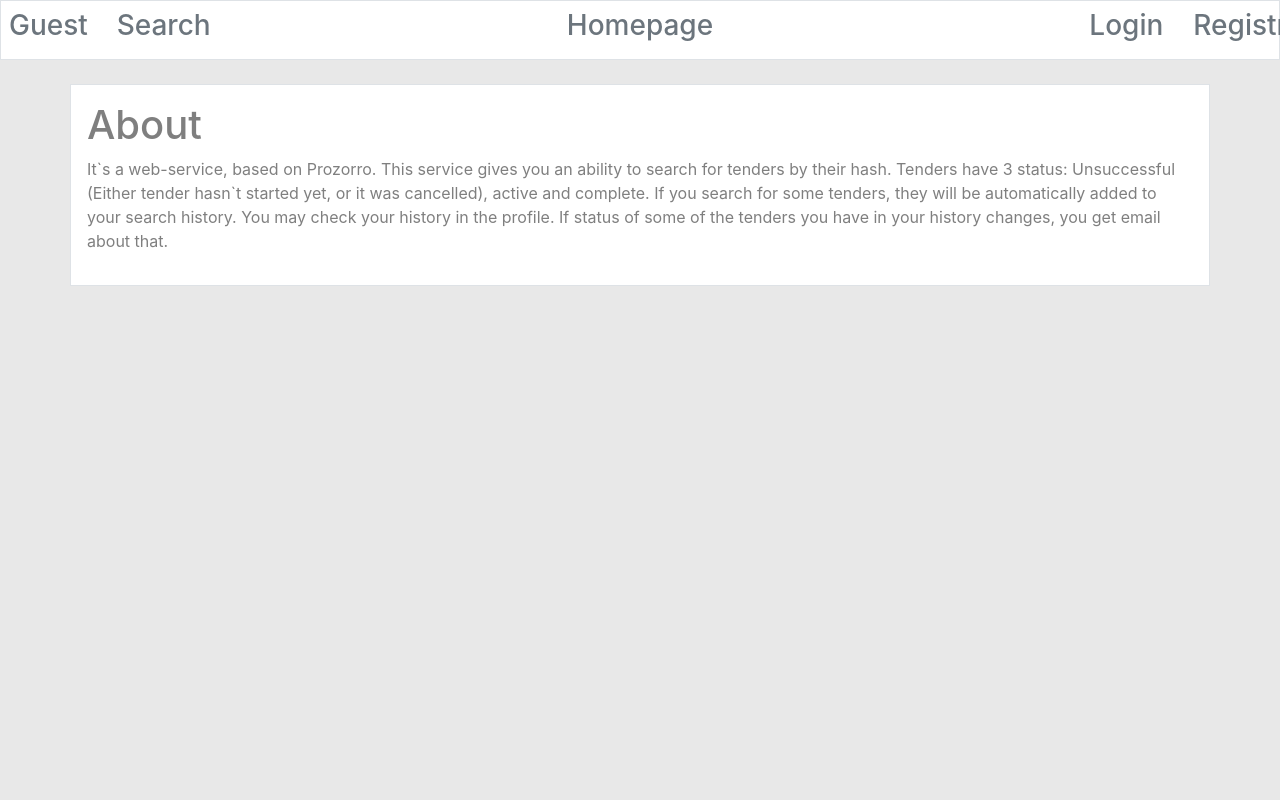
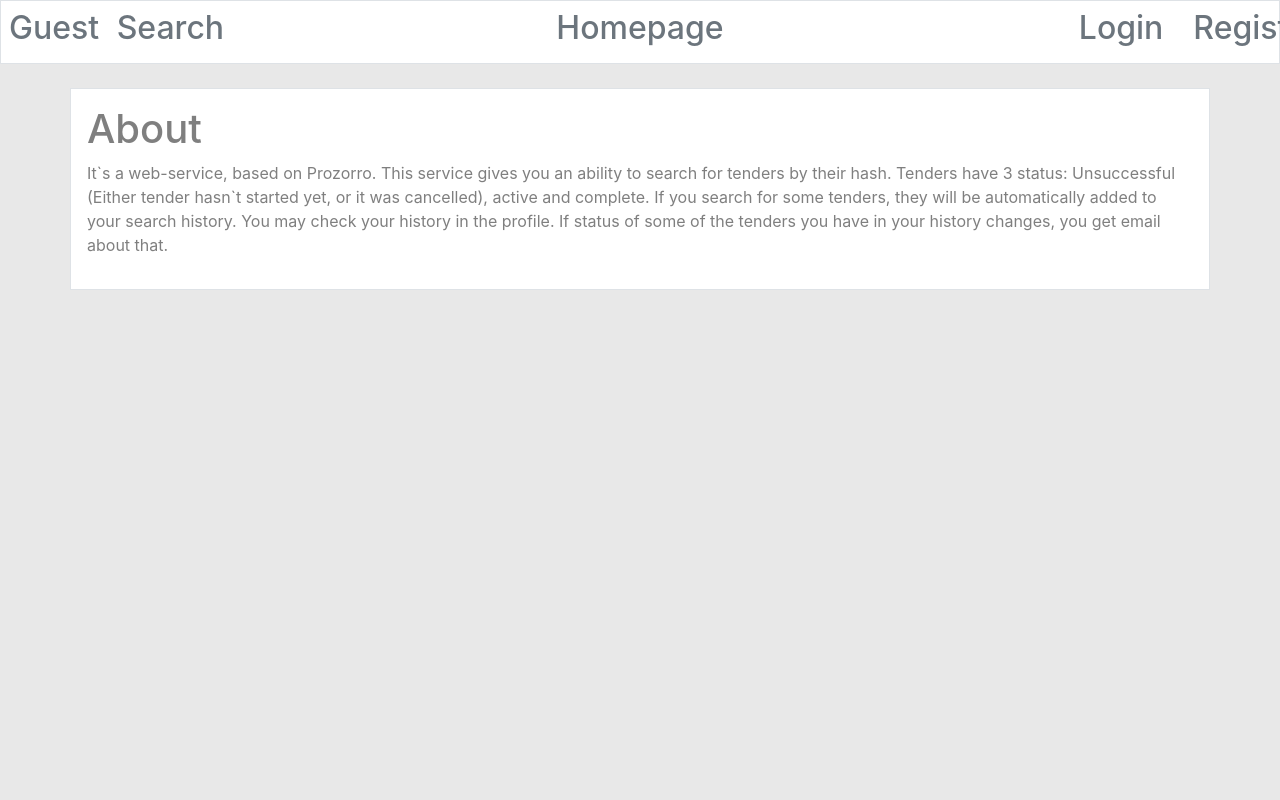
Before and after one commit to Alekseev0/ProzorroProject, a Django app: page /homepage/ in a window 1280 px wide. Run offline with Django 3.2, Linux system fonts and the light colour scheme; parts of the project's set-up code (start-up, migrations or seed data) failed here and were passed over; some libraries are stand-ins or nearby versions.

Commit message:
Final commit

```diff
--- a/MonitoringService/templates/base.html
+++ b/MonitoringService/templates/base.html
@@ -17,62 +17,62 @@
                 {% if user.is_authenticated %}
 
                     <div class="col-1">
-                        <h3 class="text-left">
+                        <h2 class="text-left">
                             <a href="{% url 'profile' %}" class="text-secondary">{{user}}</a>
-                        </h3>
+                        </h2>
                     </div>
 
                     <div class="col-1">
-                        <h3 class="text-left">
+                        <h2 class="text-left">
                             <a href="{% url 'tender_search' %}" class="text-secondary">Search</a>
-                        </h3>
+                        </h2>
                     </div>
 
                     <div class="col">
 
-                        <h3 class="text-center">
+                        <h2 class="text-center">
 
                             <a href="{% url 'homepage' %}" class="text-secondary">Homepage</a>
-                        </h3>
+                        </h2>
                     </div>
 
 
 
                     <div class="col-2">
-                        <h3 class="text-right">
+                        <h2 class="text-right">
                             <a href="{% url 'logout' %}" class="text-secondary">logout</a>
-                        </h3>
+                        </h2>
                     </div>
                 {% else %}
 
                     <div class="col-1">
-                        <h3 class="text-left text-secondary">Guest</h3>
+                        <h2 class="text-left text-secondary">Guest</h2>
                     </div>
 
 
                     <div class="col-2">
-                        <h3 class="text-left">
+                        <h2 class="text-left">
                             <a href="{% url 'tender_search' %}" class="text-secondary">Search</a>
-                        </h3>
+                        </h2>
                     </div>
 
 
                     <div class="col">
-                        <h3 class="text-center">
+                        <h2 class="text-center">
                             <a href="{% url 'homepage' %}" class="text-secondary">Homepage</a>
-                        </h3>
+                        </h2>
                     </div>
 
                     <div class="col-2">
-                        <h3 class="text-right">
+                        <h2 class="text-right">
                          <a href="{% url 'login' %}" class="text-secondary">Login</a>
-                        </h3>
+                        </h2>
                     </div>
 
                     <div class="col-1">
-                        <h3 class="text-right">
+                        <h2 class="text-right">
                             <a href="{% url 'django_registration_register' %}" class="text-secondary">Registration</a>
-                        </h3>
+                        </h2>
                     </div>
                 {% endif %}
 
--- a/ProzorroPlatform/settings_constants.py
+++ b/ProzorroPlatform/settings_constants.py
@@ -1,7 +1,7 @@
 """Type here your settings"""
 
-EMAIL_PASSWORD = 'iefcivxbulthuhcg'
-EMAIL_USER = 'myproj331@gmail.com'
+EMAIL_PASSWORD = ''
+EMAIL_USER = ''
 
 
 
```
